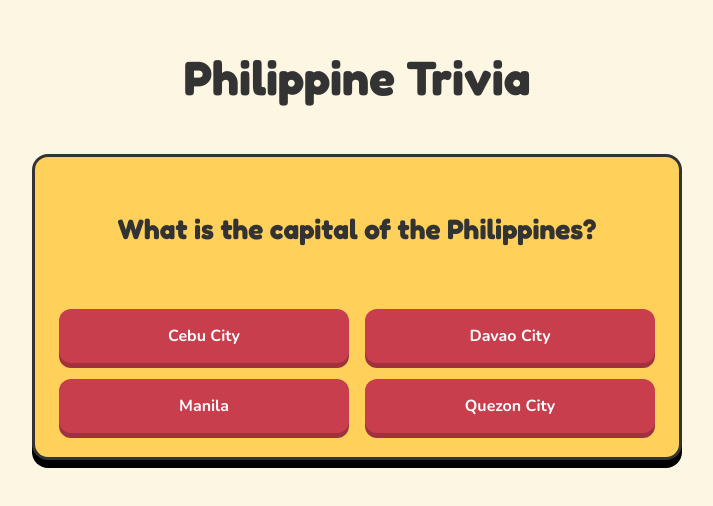
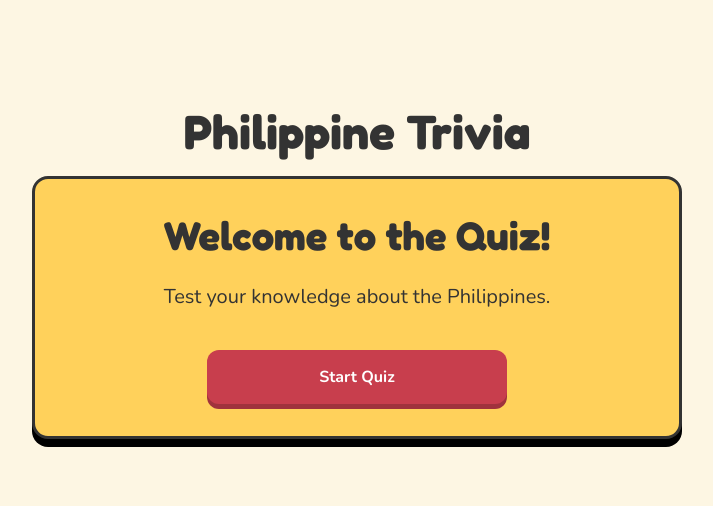
Before and after one commit to Odinman9847/philippine-trivia, a React (Vite) app: page / in a window 1280 px wide. Shown: the part 130-636 px from the top of the page, without its empty margins (283-996 px from the left). Built offline with nearby package versions, Linux system fonts and the light colour scheme.

Commit message:
feat: Implement game state logic to connect all screens

```diff
--- a/src/App.tsx
+++ b/src/App.tsx
@@ -5,9 +5,22 @@ import { triviaQuestions } from './data/triviaData';
 import ResultsScreen from './components/screens/ResultsScreen/ResultsScreen';
 import WelcomeScreen from './components/screens/WelcomeScreen/WelcomeScreen';
 
+type GameState = 'welcome' | 'playing' | 'results';
+
 function App() {
+  const [gameState, setGameState] = useState<GameState>('welcome');
   const [currentQuestionIndex, setCurrentQuestionIndex] = useState<number>(0);
   const [score, setScore] = useState<number>(0);
+
+  const handleStart = () => {
+    setScore(0);
+    setCurrentQuestionIndex(0);
+    setGameState('playing');
+  };
+
+  const handleRestart = () => {
+    setGameState('welcome');
+  };
 
   const currentQuestion = triviaQuestions[currentQuestionIndex];
 
@@ -15,7 +28,7 @@ function App() {
     let isCorrect = selectedIndex === currentQuestion.correctAnswerIndex;
 
     if (isCorrect) {
-      setScore(score + 1);
+      setScore((prevScore) => prevScore + 1);
     }
 
     const nextQuestionIndex = currentQuestionIndex + 1;
@@ -23,27 +36,28 @@ function App() {
     if (nextQuestionIndex < triviaQuestions.length) {
       setCurrentQuestionIndex(nextQuestionIndex);
     } else {
-      const finalScore = isCorrect ? score + 1 : score;
-      console.log(`End of the quiz! Final score: ${finalScore}`);
+      setGameState('results');
     }
-  };
-
-  const handleRestart = () => {
-    console.log('Restarting quiz!');
-  };
-
-  const handleStart = () => {
-    console.log('Starting quiz!');
   };
 
   return (
     <main className={styles.appWrapper}>
       <h1 className={styles.title}>Philippine Trivia</h1>
       <div className={styles.gameContainer}>
-        <QuestionCard
-          question={currentQuestion}
-          onAnswerSubmit={handleAnswer}
-        />
+        {gameState === 'welcome' && <WelcomeScreen onStart={handleStart} />}
+        {gameState === 'playing' && (
+          <QuestionCard
+            question={currentQuestion}
+            onAnswerSubmit={handleAnswer}
+          />
+        )}
+        {gameState === 'results' && (
+          <ResultsScreen
+            score={score}
+            totalQuestions={triviaQuestions.length}
+            onRestart={handleRestart}
+          />
+        )}
       </div>
     </main>
   );
```
